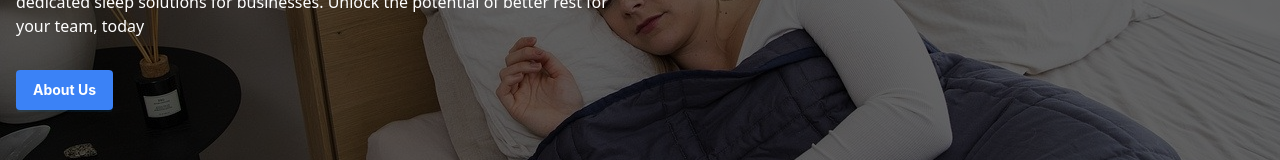
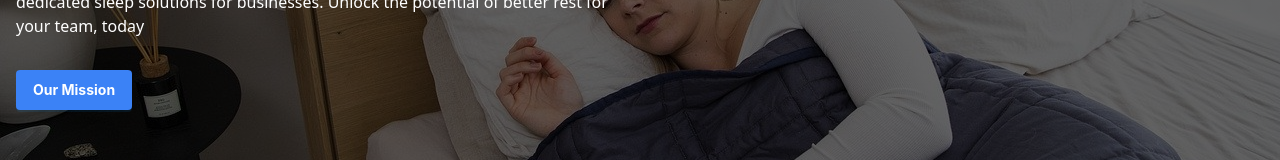
Before and after one commit to Arsalanbashir831/National-Sleep-Care, a React (Vite) app: page / in a window 1280 px wide. Shown: the part 438-598 px from the top of the page. Built offline with nearby package versions, Linux system fonts and the light colour scheme.

Commit message:
changings

```diff
--- a/src/component/Header.jsx
+++ b/src/component/Header.jsx
@@ -2,6 +2,7 @@ import React, { useState, useEffect } from 'react';
 import { Typography, Button } from 'antd';
 import { motion } from 'framer-motion';
 import herosection from '../assets/header.jpg';
+import { Link } from 'react-router-dom';
 
 const { Title } = Typography;
 
@@ -58,7 +59,7 @@ const HeroSection = () => {
         </motion.p>
         <div className='text-left' whileHover="hover" whileTap="tap" variants={buttonVariants}>
           <Button type="primary" href="/about-us" className="bg-blue-500 hover:bg-blue-700 text-white font-bold py-2 px-4  h-10 rounded">
-            About Us
+          <Link to='/mission'>Our Mission</Link>
           </Button>
         </div>
       </motion.div>
--- a/src/component/RiskAssesmentSection.jsx
+++ b/src/component/RiskAssesmentSection.jsx
@@ -2,6 +2,7 @@ import React from 'react';
 import { Button } from 'antd';
 import { TagOutlined, SafetyCertificateOutlined } from '@ant-design/icons';
 import { motion } from 'framer-motion';
+import { Link } from 'react-router-dom';
 
 const RiskAssessmentSection = () => {
   return (
@@ -45,7 +46,7 @@ Gain access to personalized insights and expert recommendations tailored just fo
 Don't settle for restless nights. Take our exclusive Sleep Assessment now and discover the path to your best sleep yet.
             </p>
             <Button type="primary" size="large" className="text-white bg-blue-600 hover:bg-blue-700 focus:ring-4 focus:ring-blue-300 font-medium rounded-lg text-sm px-5 py-2.5 text-center mr-2 mb-2 dark:bg-blue-600 dark:hover:bg-blue-700 dark:focus:ring-blue-800">
-              Take Free Sleep Screener
+             <Link to='/contact'>Take Free Sleep Screener</Link>
             </Button>
           </div>
         </div>
```
